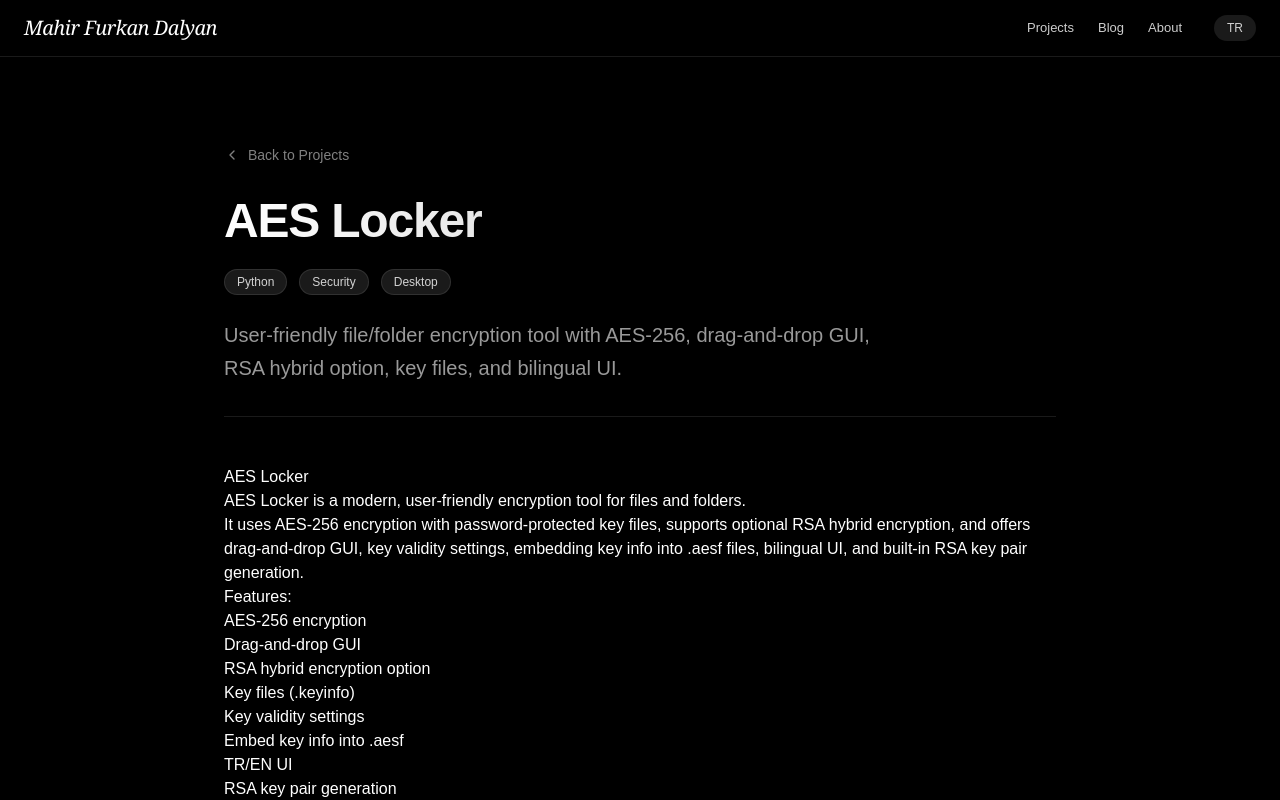
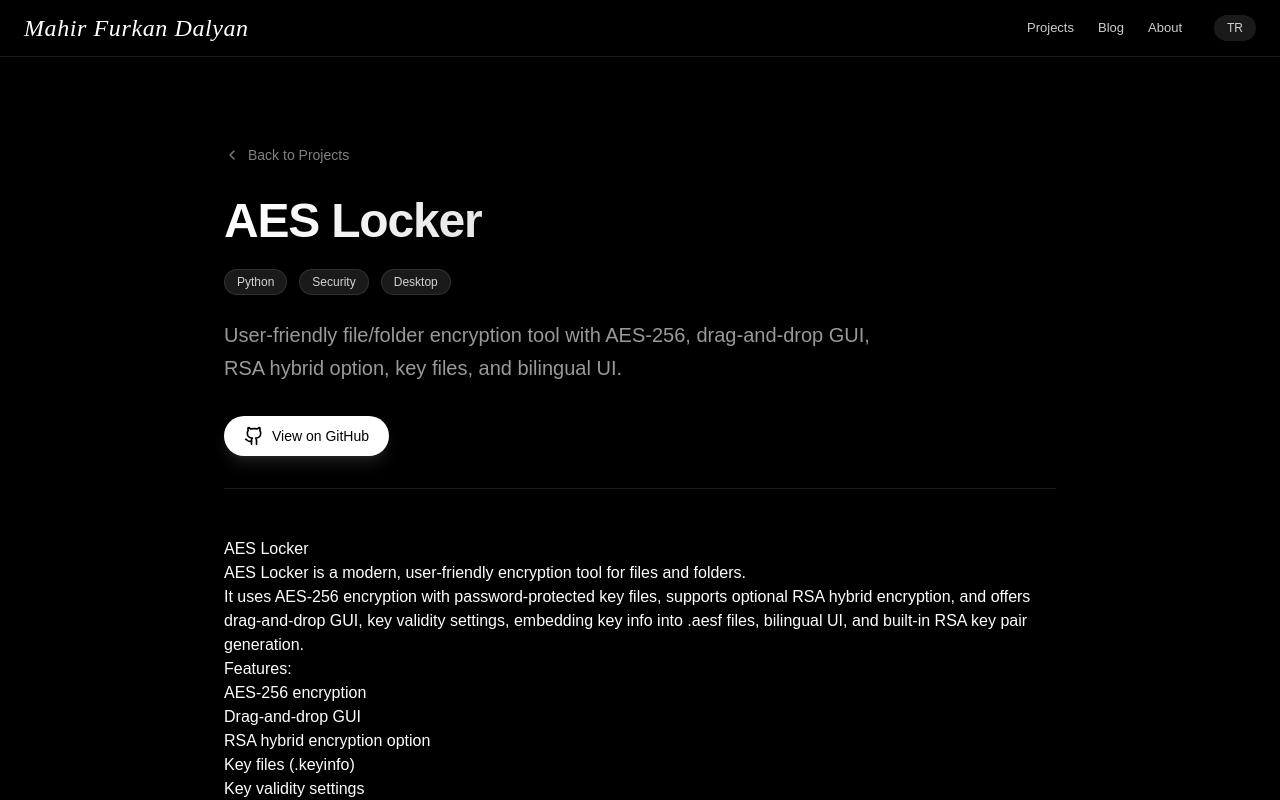
Before and after one commit to furkandalyan/site, a Next.js app: page /en/projects/aes-locker in a window 1280 px wide. Shown: the top 800 px of the page. Built offline with nearby package versions, Linux system fonts and the light colour scheme.

Commit message:
Update layout and project detail

```diff
--- a/src/app/[lang]/layout.tsx
+++ b/src/app/[lang]/layout.tsx
@@ -17,7 +17,8 @@ export default async function LangLayout({
         <div className="mx-auto max-w-screen-xl px-6 h-14 flex items-center justify-between">
           <Link
             href={`/${lang}`}
-            className="text-xl font-medium tracking-tight hover:opacity-70 transition-opacity duration-200 cursor-pointer font-serif italic whitespace-nowrap"
+            className="text-2xl font-normal tracking-wide hover:opacity-70 transition-opacity duration-200 cursor-pointer font-serif italic whitespace-nowrap"
+            style={{ fontFamily: 'Times New Roman, serif' }}
           >
             Mahir Furkan Dalyan
           </Link>
--- a/src/app/[lang]/projects/[slug]/page.tsx
+++ b/src/app/[lang]/projects/[slug]/page.tsx
@@ -53,12 +53,34 @@ export default async function ProjectDetail({
           ))}
         </div>
 
-        <p className="text-xl text-white/60 leading-relaxed max-w-2xl">
+        <p className="text-xl text-white/60 leading-relaxed max-w-2xl mb-8">
           {project.summary}
         </p>
+
+        {project.github && (
+          <div className="flex items-center">
+            <a
+              href={project.github}
+              target="_blank"
+              rel="noopener noreferrer"
+              className="inline-flex items-center gap-2 px-5 py-2.5 bg-white text-black rounded-full font-medium text-sm hover:bg-white/90 transition-colors shadow-lg shadow-white/10"
+            >
+              <svg xmlns="http://www.w3.org/2000/svg" width="20" height="20" viewBox="0 0 24 24" fill="none" stroke="currentColor" strokeWidth="2" strokeLinecap="round" strokeLinejoin="round"><path d="M15 22v-4a4.8 4.8 0 0 0-1-3.5c3 0 6-2 6-5.5.08-1.25-.27-2.48-1-3.5.28-1.15.28-2.35 0-3.5 0 0-1 0-3 1.5-2.64-.5-5.36-.5-8 0C6 2 5 2 5 2c-.3 1.15-.3 2.35 0 3.5A5.403 5.403 0 0 0 4 9c0 3.5 3 5.5 6 5.5-.39.49-.68 1.05-.85 1.65-.17.6-.22 1.23-.15 1.85v4"/><path d="M9 18c-4.51 2-5-2-7-2"/></svg>
+              {lang === "tr" ? "GitHub'da İncele" : "View on GitHub"}
+            </a>
+          </div>
+        )}
       </header>
 
-      <article className="prose prose-invert prose-lg max-w-none prose-headings:font-semibold prose-a:text-blue-400 hover:prose-a:text-blue-300 prose-img:rounded-xl prose-img:shadow-2xl prose-pre:bg-white/5 prose-pre:border prose-pre:border-white/10">
+      <article className="prose prose-invert prose-lg max-w-none
+        prose-headings:font-semibold prose-headings:tracking-tight prose-headings:text-white
+        prose-p:text-white/70 prose-p:leading-relaxed
+        prose-a:text-white prose-a:underline prose-a:decoration-white/30 prose-a:underline-offset-4 hover:prose-a:decoration-white/80 hover:prose-a:text-white
+        prose-strong:text-white prose-strong:font-semibold
+        prose-code:text-white/90 prose-code:bg-white/10 prose-code:px-1.5 prose-code:py-0.5 prose-code:rounded-md prose-code:before:content-none prose-code:after:content-none
+        prose-pre:bg-[#0a0a0a] prose-pre:border prose-pre:border-white/10 prose-pre:rounded-xl
+        prose-img:rounded-xl prose-img:shadow-2xl prose-img:border prose-img:border-white/10
+        prose-li:text-white/70 prose-li:marker:text-white/30">
         {content}
       </article>
     </div>
```
